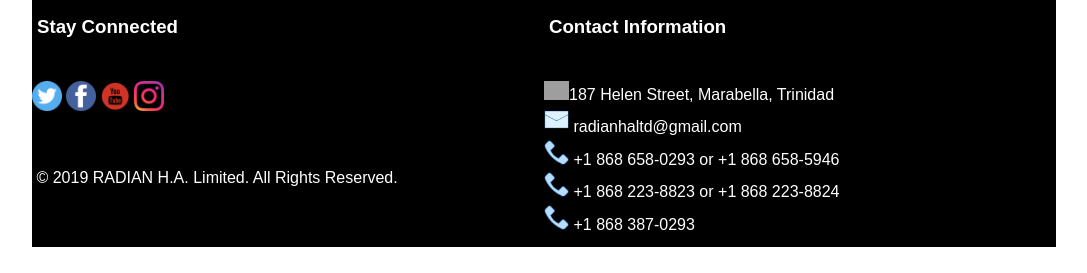
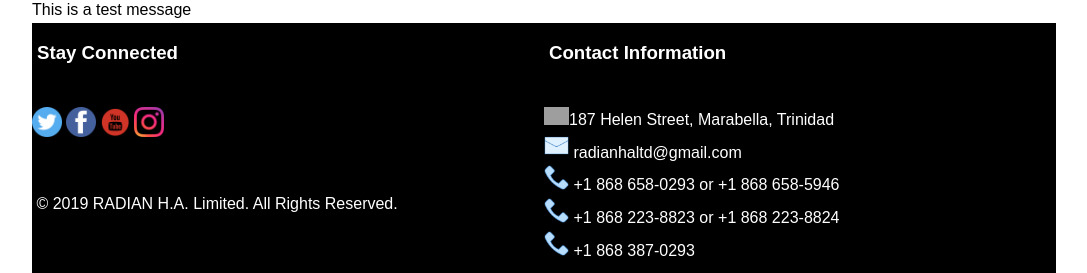
Before and after one commit to Netmistro/RadianWebsite, a PHP site: page /boss-towers.php in a window 1280 px wide. Shown: the part 763-1036 px from the top of the page, without its empty margins (96-1183 px from the left). Before the commit the page ends 1010 px from the top, so only its background shows below. Run offline with PHP 8.4, Linux system fonts and the light colour scheme; some libraries are stand-ins or nearby versions; grey boxes are pictures that could not be loaded.

Commit message:
Updated boss towers PHP file with test Message

```diff
--- a/boss-towers.php
+++ b/boss-towers.php
@@ -60,6 +60,8 @@ include('header.php');
     </div>
     <br>
 
+    <!-- Test Comment -->
+<p>This is a test message</p>
 
 </div>
 </body>
```
